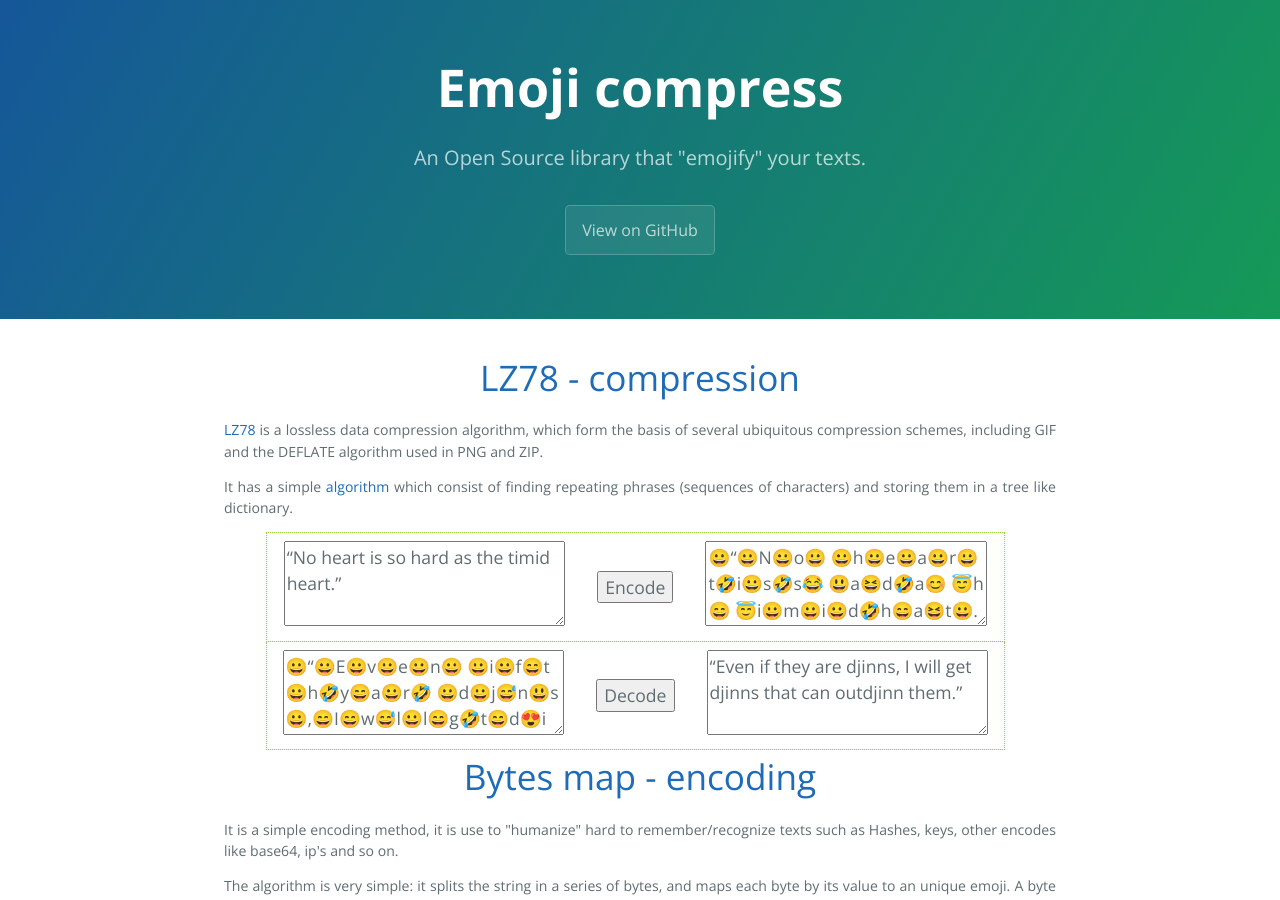
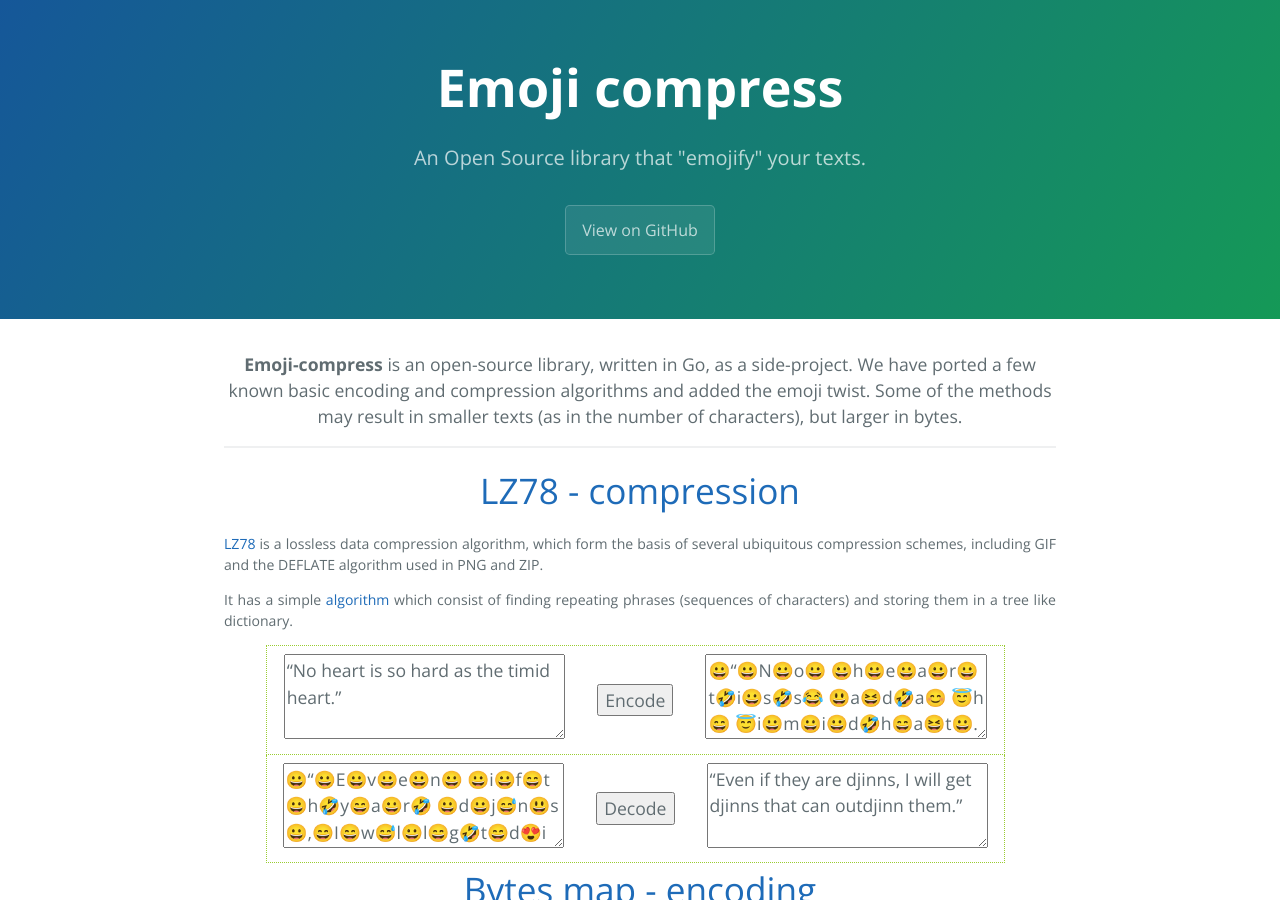
Before and after one commit to bgadrian/emoji-compress, a Jekyll site: the page built from docs/index.html, in a window 1280 px wide and 900 px high. Built offline with Jekyll 4.4.1, drawn with Linux system fonts in a browser that asks for light colours.

Commit message:
small fixes; demo website icon and meta tags

```diff
--- a/docs/_includes/head.html
+++ b/docs/_includes/head.html
@@ -3,9 +3,18 @@
   <title>Emoji compress</title>
   <meta name="viewport" content="width=device-width, initial-scale=1">
   <meta name="theme-color" content="#157878">
+  <meta name='description' content="Encode any text to a series of emoji.">
   <link rel="stylesheet" href="{{ site.baseurl }}/css/normalize.css">
   <link href='https://fonts.googleapis.com/css?family=Open+Sans:400,700' rel='stylesheet' type='text/css'>
   <link rel="stylesheet" href="{{ site.baseurl }}/css/cayman.css">
   <link rel="stylesheet" href="{{ site.baseurl }}/css/custom.css">
+  <link rel='fluid-icon' type='image/png' href='/big-icon.png'>
   <script src="{{ site.baseurl }}/js/main.js"></script>
+
+<meta property="og:title" content="Emoji compress" />
+<meta property="og:type" content="website" />
+<meta property="og:url" content="https://emoji-compress.com/" />
+<meta property="og:image" content="https://emoji-compress.com/big-icon.png" />
+<meta property="twitter:image" content="https://emoji-compress.com/big-icon.png" />
+<meta property="og:description" content="Encode any text to a series of emoji." />
 </head>
--- a/docs/index.html
+++ b/docs/index.html
@@ -3,7 +3,11 @@
 ---
 
 <div id="home">
-
+<div>
+<strong>Emoji-compress</strong> is an open-source library, written in Go, as a side-project.
+We have ported a few known basic encoding and compression algorithms and added the emoji twist. Some of the methods may result in smaller texts (as in the number of characters), but larger in bytes.
+</div>
+<hr>
 <div>
   <h1><a href="https://github.com/bgadrian/emoji-compress/tree/master/lz78">LZ78 - compression</a></h1>
   <p><a href="https://en.wikipedia.org/wiki/LZ77_and_LZ78" target="_blank">LZ78</a>
```
Also changed, not shown: docs/README.md, docs/big-icon.png (added).
